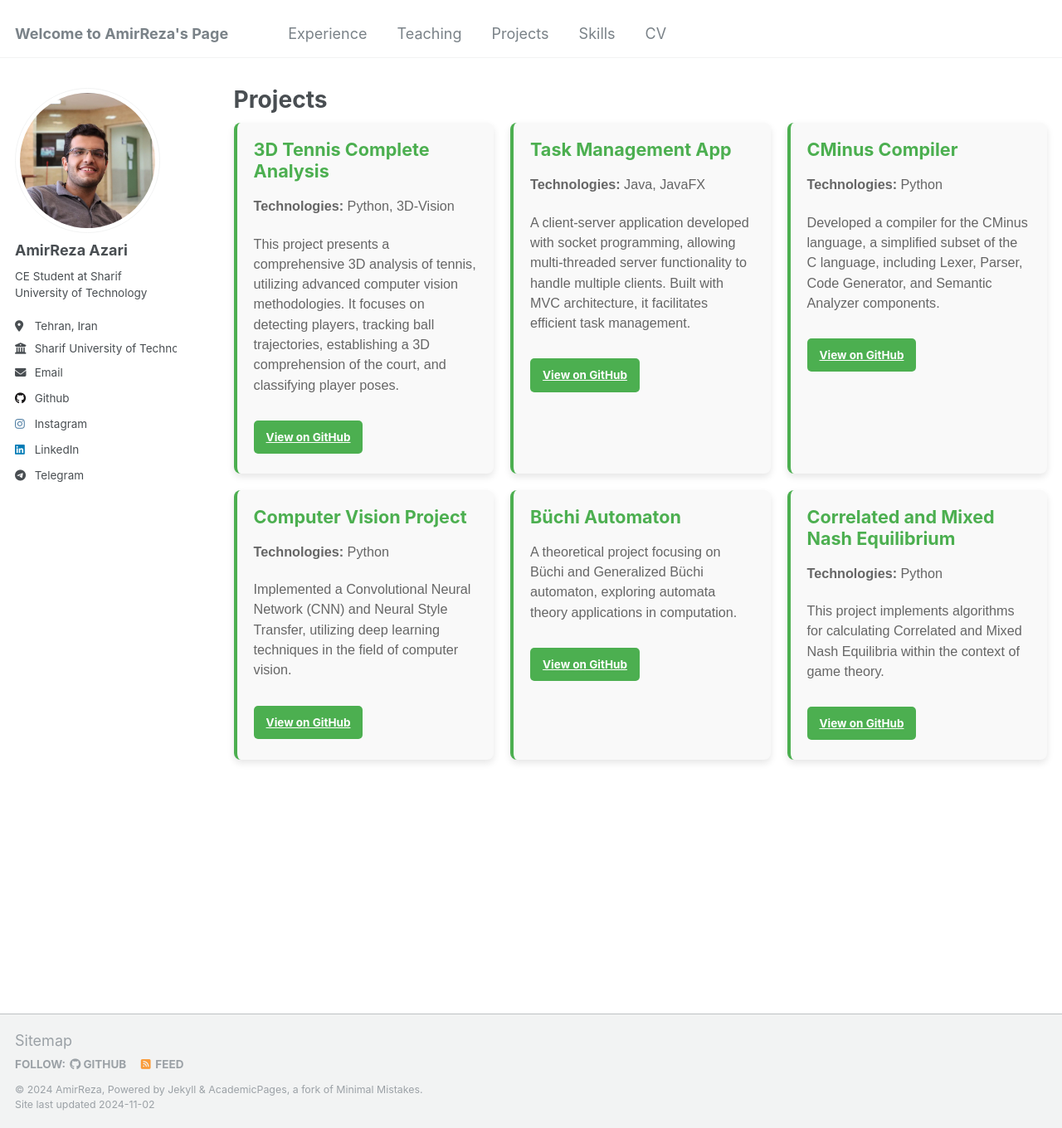
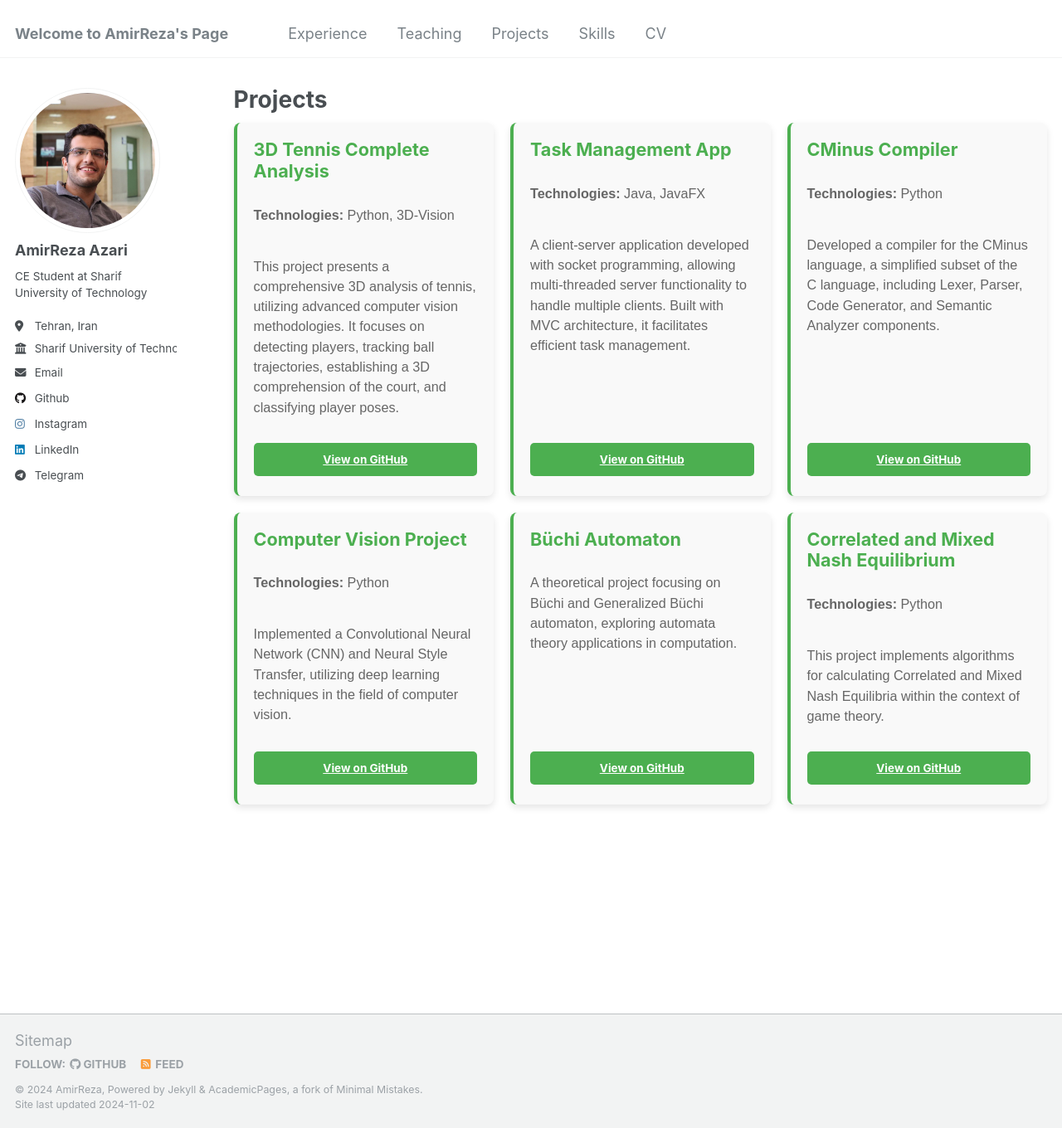
Before and after one commit to Amirreza81/Amirreza81.github.io, a Jekyll site: the page built from _pages/projects.md, in a window 1280 px wide and 1360 px high. Shown: the whole window at 83% size. Built offline with Jekyll 4.4.1, drawn with Linux system fonts in a browser that asks for light colours.

Commit message:
space on project page

```diff
--- a/_pages/projects.md
+++ b/_pages/projects.md
@@ -13,6 +13,9 @@ redirect_from:
     <h4>3D Tennis Complete Analysis</h4>
     <p class="technologies"><strong>Technologies:</strong> Python, 3D-Vision</p>
     <p class="description">This project presents a comprehensive 3D analysis of tennis, utilizing advanced computer vision methodologies. It focuses on detecting players, tracking ball trajectories, establishing a 3D comprehension of the court, and classifying player poses.</p>
+
+    <div class="spacer"></div>
+
     <a href="https://github.com/Amirreza81/Tennis-3DVision-Project" class="btn">View on GitHub</a>
   </div>
 
@@ -20,6 +23,9 @@ redirect_from:
     <h4>Task Management App</h4>
     <p class="technologies"><strong>Technologies:</strong> Java, JavaFX</p>
     <p class="description">A client-server application developed with socket programming, allowing multi-threaded server functionality to handle multiple clients. Built with MVC architecture, it facilitates efficient task management.</p>
+
+    <div class="spacer"></div>
+
     <a href="https://github.com/Amirreza81/Task-Management-App" class="btn">View on GitHub</a>
   </div>
 
@@ -27,6 +33,9 @@ redirect_from:
     <h4>CMinus Compiler</h4>
     <p class="technologies"><strong>Technologies:</strong> Python</p>
     <p class="description">Developed a compiler for the CMinus language, a simplified subset of the C language, including Lexer, Parser, Code Generator, and Semantic Analyzer components.</p>
+
+    <div class="spacer"></div>
+
     <a href="https://github.com/Amirreza81/CMinus-Compiler" class="btn">View on GitHub</a>
   </div>
 
@@ -34,12 +43,18 @@ redirect_from:
     <h4>Computer Vision Project</h4>
     <p class="technologies"><strong>Technologies:</strong> Python</p>
     <p class="description">Implemented a Convolutional Neural Network (CNN) and Neural Style Transfer, utilizing deep learning techniques in the field of computer vision.</p>
+
+    <div class="spacer"></div>
+
     <a href="https://github.com/Amirreza81/Machine-Learning" class="btn">View on GitHub</a>
   </div>
 
   <div class="project-card">
     <h4>Büchi Automaton</h4>
     <p class="description">A theoretical project focusing on Büchi and Generalized Büchi automaton, exploring automata theory applications in computation.</p>
+
+    <div class="spacer"></div>
+
     <a href="https://github.com/Amirreza81/Buchi-automaton" class="btn">View on GitHub</a>
   </div>
 
@@ -47,6 +62,9 @@ redirect_from:
     <h4>Correlated and Mixed Nash Equilibrium</h4>
     <p class="technologies"><strong>Technologies:</strong> Python</p>
     <p class="description">This project implements algorithms for calculating Correlated and Mixed Nash Equilibria within the context of game theory.</p>
+
+    <div class="spacer"></div>
+
     <a href="https://github.com/Amirreza81/Equilibrium-Game-Theory" class="btn">View on GitHub</a>
   </div>
 
@@ -60,6 +78,7 @@ redirect_from:
     gap: 20px;
     font-family: Arial, sans-serif;
   }
+
   .project-card {
     background-color: #f9f9f9;
     border-radius: 8px;
@@ -79,13 +101,18 @@ redirect_from:
   .project-card h4 {
     color: #4CAF50;
     margin-top: 0;
-    font-size: 1.2em; /* بزرگتر کردن اندازه عنوان پروژه */
+    font-size: 1.2em;
   }
 
   /* Technologies and Description */
   .project-card .technologies, .project-card .description {
-    font-size: 0.9em; /* کوچکتر کردن اندازه توضیحات */
+    font-size: 0.9em;
     color: #666;
+  }
+
+  /* Spacer to push the button to the bottom */
+  .spacer {
+    flex-grow: 1;
   }
 
   /* Button styles for GitHub links */
@@ -100,6 +127,7 @@ redirect_from:
     font-weight: bold;
     transition: background-color 0.3s ease, transform 0.2s ease;
   }
+
   .btn:hover {
     background-color: #388E3C;
     transform: scale(1.05);
```
Also changed, not shown: other parts of _pages/projects.md (+3 -0 lines).
